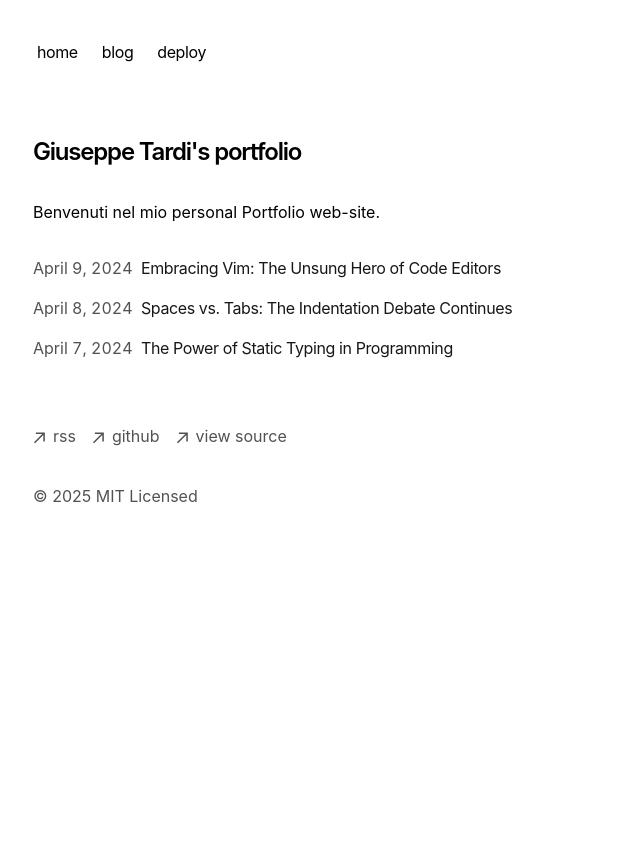
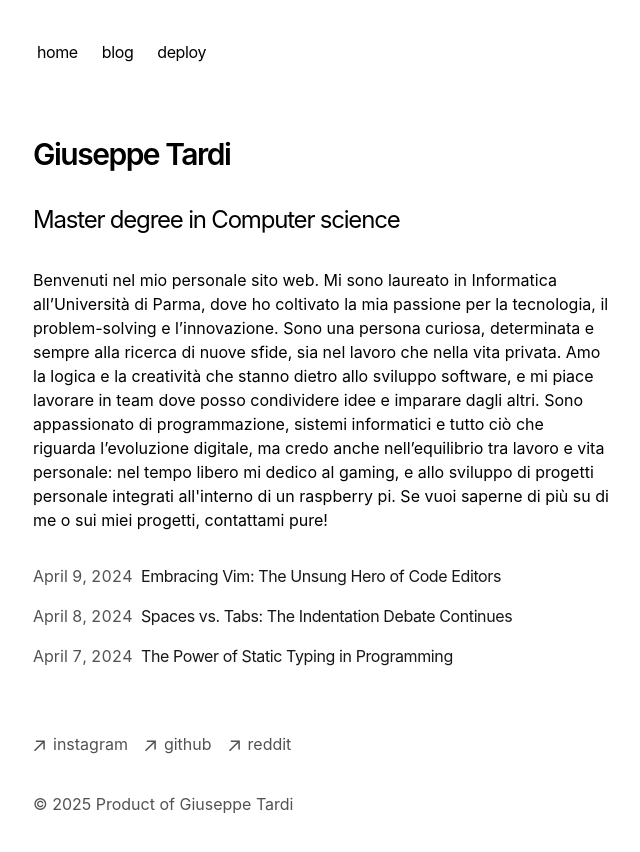
Before and after one commit to Giuseppe02/portfolio-starter-kit, a Next.js app: page / in a window 1280 px wide. Shown: the top 852 px of the page, without its empty margins (319-959 px from the left). Before the commit the page ends 800 px from the top, so only its background shows below. Built offline with nearby package versions, Linux system fonts and the light colour scheme.

Commit message:
Added some feature

```diff
--- a/app/components/footer.tsx
+++ b/app/components/footer.tsx
@@ -24,10 +24,10 @@ export default function Footer() {
             className="flex items-center transition-all hover:text-neutral-800 dark:hover:text-neutral-100"
             rel="noopener noreferrer"
             target="_blank"
-            href="/rss"
+            href="https://www.instagram.com/giuse.tardi/"
           >
             <ArrowIcon />
-            <p className="ml-2 h-7">rss</p>
+            <p className="ml-2 h-7">instagram</p>
           </a>
         </li>
         <li>
@@ -35,7 +35,7 @@ export default function Footer() {
             className="flex items-center transition-all hover:text-neutral-800 dark:hover:text-neutral-100"
             rel="noopener noreferrer"
             target="_blank"
-            href="https://github.com/vercel/next.js"
+            href="https://github.com/Giuseppe02"
           >
             <ArrowIcon />
             <p className="ml-2 h-7">github</p>
@@ -46,15 +46,15 @@ export default function Footer() {
             className="flex items-center transition-all hover:text-neutral-800 dark:hover:text-neutral-100"
             rel="noopener noreferrer"
             target="_blank"
-            href="https://vercel.com/templates/next.js/portfolio-starter-kit"
+            href="https://www.reddit.com/user/Inapeppe02/"
           >
             <ArrowIcon />
-            <p className="ml-2 h-7">view source</p>
+            <p className="ml-2 h-7">reddit</p>
           </a>
         </li>
       </ul>
       <p className="mt-8 text-neutral-600 dark:text-neutral-300">
-        © {new Date().getFullYear()} MIT Licensed
+        © {new Date().getFullYear()} Product of Giuseppe Tardi
       </p>
     </footer>
   )
--- a/app/page.tsx
+++ b/app/page.tsx
@@ -3,11 +3,20 @@ import { BlogPosts } from 'app/components/posts'
 export default function Page() {
   return (
     <section>
-      <h1 className="mb-8 text-2xl font-semibold tracking-tighter">
-        Giuseppe Tardi's portfolio
+      <h1 className="mb-8 text-3xl font-semibold tracking-tighter">
+        Giuseppe Tardi
       </h1>
+      <h2 className='mb-8 text-2xl font-italic tracking-tighter'>
+        Master degree in Computer science
+      </h2>
       <p className="mb-4">
-        {`Benvenuti nel mio personal Portfolio web-site.`}
+        {`Benvenuti nel mio personale sito web.
+        Mi sono laureato in Informatica all’Università di Parma, dove ho coltivato la mia passione per la tecnologia, il problem-solving e l’innovazione. Sono una persona curiosa, determinata e sempre alla ricerca di nuove sfide, sia nel lavoro che nella vita privata.
+
+        Amo la logica e la creatività che stanno dietro allo sviluppo software, e mi piace lavorare in team dove posso condividere idee e imparare dagli altri. Sono appassionato di programmazione, sistemi informatici e tutto ciò che riguarda l’evoluzione digitale,
+        ma credo anche nell’equilibrio tra lavoro e vita personale: nel tempo libero mi dedico al gaming, e allo sviluppo di progetti personale integrati all'interno di un raspberry pi.
+
+        Se vuoi saperne di più su di me o sui miei progetti, contattami pure!`}
       </p>
       <div className="my-8">
         <BlogPosts />
```
Also changed, not shown: 1 other file (tests, documents, lock files or other folders).
